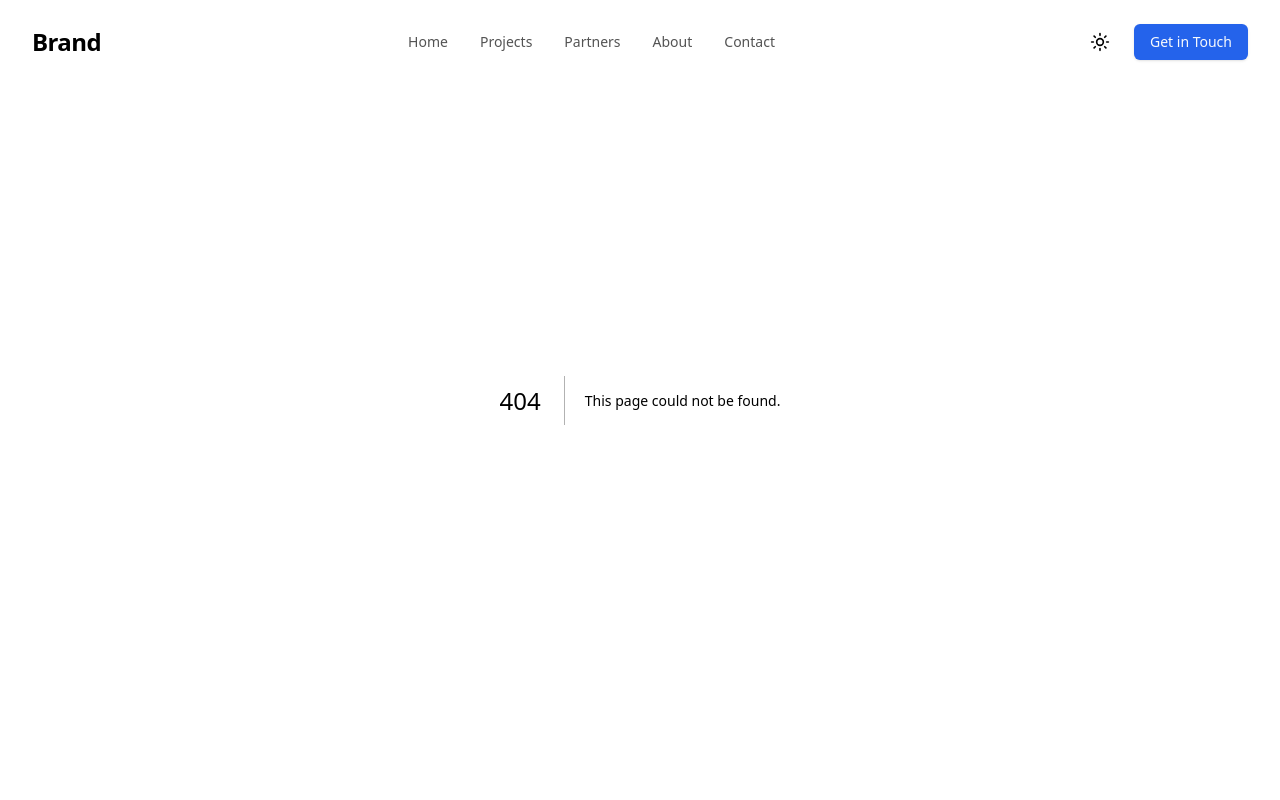
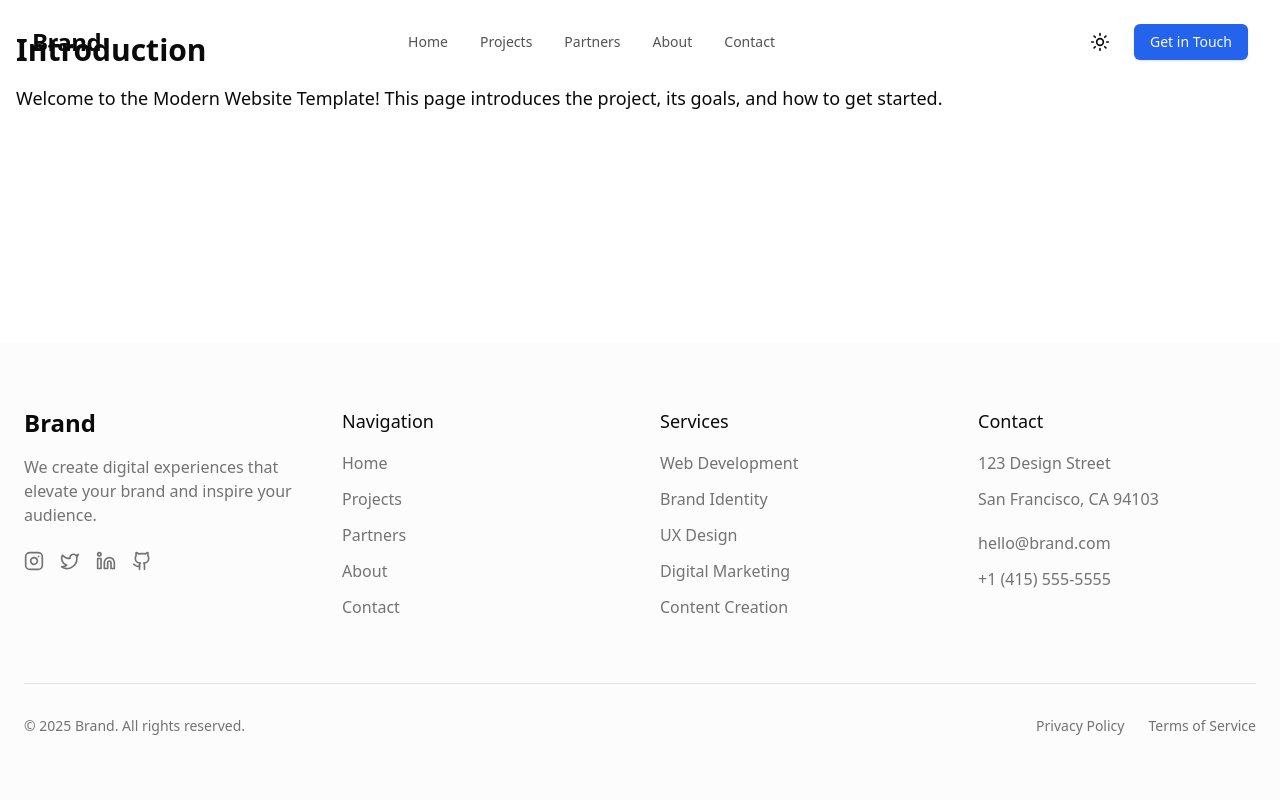
Before and after one commit to Afp123r/modern-website-template, a Next.js app: page /introduction in a window 1280 px wide. Before the commit this address had no page. Shown: the top 800 px of the page. Built offline with nearby package versions, Linux system fonts and the light colour scheme.

Commit message:
Create page.tsx

```diff
--- /dev/null
+++ b/app/introduction/page.tsx
@@ -0,0 +1,12 @@
+import React from "react";
+
+export default function IntroductionPage() {
+  return (
+    <main className="container mx-auto px-4 py-8">
+      <h1 className="text-3xl font-bold mb-4">Introduction</h1>
+      <p className="text-lg">
+        Welcome to the Modern Website Template! This page introduces the project, its goals, and how to get started.
+      </p>
+    </main>
+  );
+}
```
